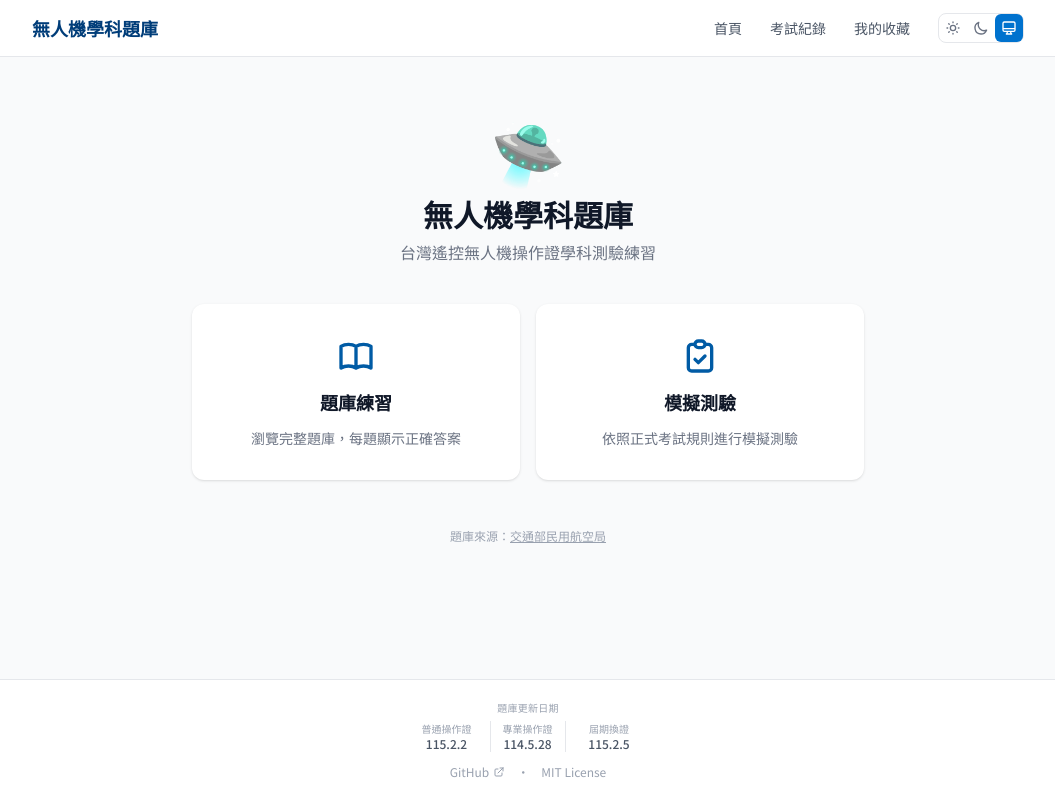
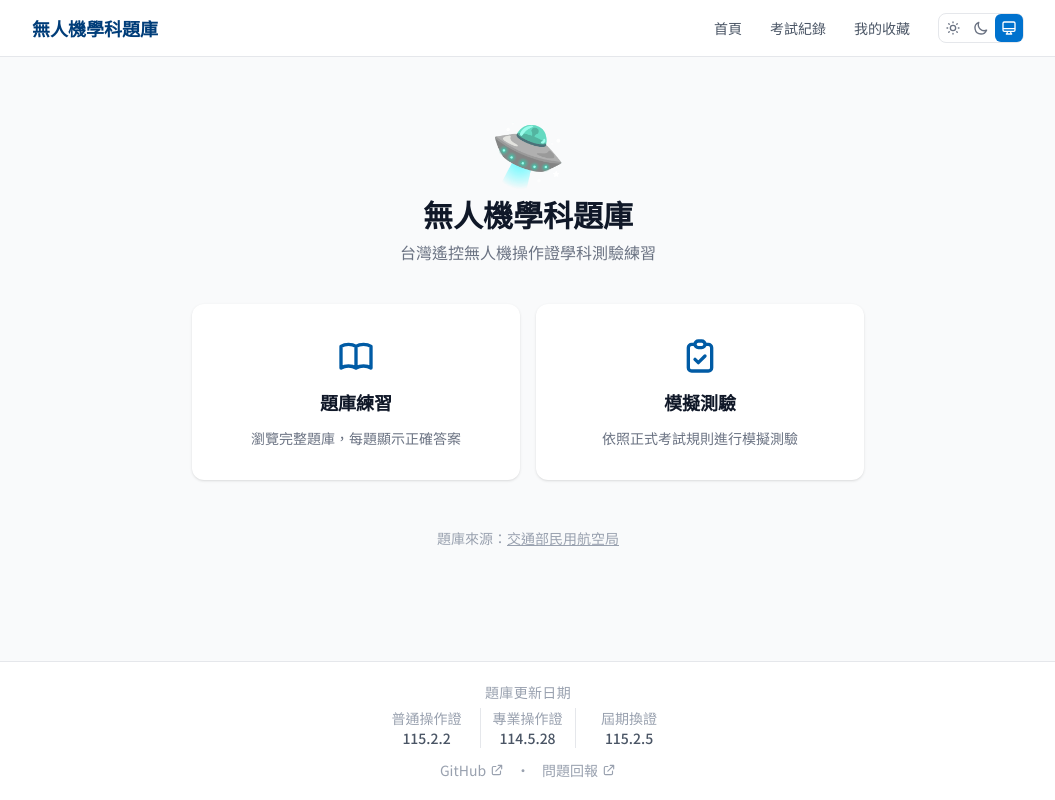
Before and after one commit to explooosion/drone-pilot-quiz, a React (Vite) app: page / in a window 1280 px wide. Shown: the whole page, without its empty margins (112-1167 px from the left). Built offline with nearby package versions, Linux system fonts and the light colour scheme.

Commit message:
feat: swipe gestures, centered question nav, footer links, no text-xs, Noto Sans TC

```diff
--- a/src/components/layout/Footer.tsx
+++ b/src/components/layout/Footer.tsx
@@ -17,14 +17,14 @@ export function Footer() {
       <div className="mx-auto flex max-w-5xl flex-col items-center gap-3 text-center">
         {/* Update dates — 3-column grid, never wraps */}
         <div>
-          <p className="mb-1.5 text-[10px] tracking-wide text-gray-400 uppercase dark:text-gray-600">
+          <p className="mb-1.5 text-sm tracking-wide text-gray-400 dark:text-gray-600">
             題庫更新日期
           </p>
           <div className="grid grid-cols-3 divide-x divide-gray-200 dark:divide-gray-700">
             {DATES.map(({ label, date }) => (
               <div key={label} className="px-3 first:pl-0 last:pr-0">
-                <p className="text-[10px] text-gray-400 dark:text-gray-500">{label}</p>
-                <p className="text-xs font-medium text-gray-600 tabular-nums dark:text-gray-300">
+                <p className="text-sm text-gray-400 dark:text-gray-500">{label}</p>
+                <p className="text-sm font-medium text-gray-600 tabular-nums dark:text-gray-300">
                   {date}
                 </p>
               </div>
@@ -33,7 +33,7 @@ export function Footer() {
         </div>
 
         {/* Links */}
-        <div className="flex items-center gap-3 text-xs text-gray-400 dark:text-gray-500">
+        <div className="flex items-center gap-3 text-sm text-gray-400 dark:text-gray-500">
           <a
             href="https://github.com/explooosion/drone-pilot-quiz"
             target="_blank"
@@ -41,10 +41,18 @@ export function Footer() {
             className="inline-flex items-center gap-1 transition-colors hover:text-gray-600 dark:hover:text-gray-300"
           >
             GitHub
-            <HiOutlineExternalLink className="size-3" />
+            <HiOutlineExternalLink className="size-3.5" />
           </a>
           <span>·</span>
-          <span>MIT License</span>
+          <a
+            href="https://github.com/explooosion/drone-pilot-quiz/issues"
+            target="_blank"
+            rel="noopener noreferrer"
+            className="inline-flex items-center gap-1 transition-colors hover:text-gray-600 dark:hover:text-gray-300"
+          >
+            問題回報
+            <HiOutlineExternalLink className="size-3.5" />
+          </a>
         </div>
       </div>
     </footer>
--- a/src/components/quiz/QuestionCard.tsx
+++ b/src/components/quiz/QuestionCard.tsx
@@ -56,7 +56,7 @@ export function QuestionCard({
             第 {questionNumber} / {totalQuestions} 題
           </span>
           {mode === 'practice' && isRead && (
-            <span className="inline-flex items-center gap-1 text-xs text-gray-400 dark:text-gray-500">
+            <span className="inline-flex items-center gap-1 text-sm text-gray-400 dark:text-gray-500">
               <HiCheck className="h-3.5 w-3.5" />
               已讀
             </span>
--- /dev/null
+++ b/src/hooks/useSwipe.ts
@@ -0,0 +1,44 @@
+import { useCallback, useRef } from 'react';
+import type React from 'react';
+
+interface SwipeHandlers {
+  onTouchStart: (e: React.TouchEvent) => void;
+  onTouchEnd: (e: React.TouchEvent) => void;
+}
+
+/**
+ * Returns touch handlers that fire onSwipeLeft / onSwipeRight when
+ * a horizontal swipe exceeds the threshold (default 50 px).
+ * Vertical-dominant gestures (scrolling) are ignored.
+ */
+export function useSwipe(
+  onSwipeLeft: () => void,
+  onSwipeRight: () => void,
+  threshold = 50,
+): SwipeHandlers {
+  const startX = useRef<number | null>(null);
+  const startY = useRef<number | null>(null);
+
+  const onTouchStart = useCallback((e: React.TouchEvent) => {
+    startX.current = e.touches[0].clientX;
+    startY.current = e.touches[0].clientY;
+  }, []);
+
+  const onTouchEnd = useCallback(
+    (e: React.TouchEvent) => {
+      if (startX.current === null || startY.current === null) return;
+      const dx = e.changedTouches[0].clientX - startX.current;
+      const dy = e.changedTouches[0].clientY - startY.current;
+      startX.current = null;
+      startY.current = null;
+      // Ignore when vertical scroll dominates
+      if (Math.abs(dy) > Math.abs(dx)) return;
+      if (Math.abs(dx) < threshold) return;
+      if (dx < 0) onSwipeLeft();
+      else onSwipeRight();
+    },
+    [onSwipeLeft, onSwipeRight, threshold],
+  );
+
+  return { onTouchStart, onTouchEnd };
+}
--- a/src/index.css
+++ b/src/index.css
@@ -3,6 +3,9 @@
 @custom-variant dark (&:where(.dark, .dark *));
 
 @theme {
+  /* Noto Sans TC as the canonical sans-serif font */
+  --font-sans: 'Noto Sans TC', -apple-system, BlinkMacSystemFont, 'Segoe UI', Roboto, sans-serif;
+
   /* CAA 交通部民用航空局 Design System */
   --color-primary-50: #e8f0fa;
   --color-primary-100: #c5d9f2;
--- a/src/pages/BookmarksPage.tsx
+++ b/src/pages/BookmarksPage.tsx
@@ -98,7 +98,7 @@ export function BookmarksPage() {
           {filtered.map((item) => (
             <div key={`${item.bankType}-${item.question.id}`}>
               <div className="mb-1 flex items-center gap-2">
-                <span className="rounded-full bg-gray-100 px-2.5 py-0.5 text-xs text-gray-500 dark:bg-gray-800 dark:text-gray-400">
+                <span className="rounded-full bg-gray-100 px-2.5 py-0.5 text-sm text-gray-500 dark:bg-gray-800 dark:text-gray-400">
                   {BANK_LABELS[item.bankType]}
                 </span>
               </div>
--- a/src/pages/CategorySelectPage.tsx
+++ b/src/pages/CategorySelectPage.tsx
@@ -43,7 +43,7 @@ export function CategorySelectPage() {
                 </span>
               )}
               {isExam && (
-                <span className="text-xs text-gray-400 dark:text-gray-500">
+                <span className="text-sm text-gray-400 dark:text-gray-500">
                   及格分數 {config.passScore} 分
                 </span>
               )}
--- a/src/pages/ExamHistoryPage.tsx
+++ b/src/pages/ExamHistoryPage.tsx
@@ -71,7 +71,7 @@ export function ExamHistoryPage() {
                   {BANK_LABELS[record.type]}
                 </span>
                 <span
-                  className={`rounded-full px-2 py-0.5 text-xs font-semibold ${
+                  className={`rounded-full px-2 py-0.5 text-sm font-semibold ${
                     record.passed
                       ? 'bg-green-100 text-green-700 dark:bg-green-900 dark:text-green-300'
                       : 'bg-red-100 text-red-700 dark:bg-red-900 dark:text-red-300'
--- a/src/pages/ExamPage.tsx
+++ b/src/pages/ExamPage.tsx
@@ -2,6 +2,7 @@ import { useCallback, useEffect, useMemo, useState } from 'react';
 import { useNavigate, useParams } from 'react-router-dom';
 import type { QuestionBankType } from '../types';
 import { useExam } from '../hooks/useExam';
+import { useSwipe } from '../hooks/useSwipe';
 import { EXAM_CONFIGS, BANK_LABELS } from '../utils/exam-config';
 import { QuestionCard } from '../components/quiz/QuestionCard';
 import { ProgressBar } from '../components/quiz/ProgressBar';
@@ -31,6 +32,8 @@ export function ExamPage() {
   } = useExam(bankType);
 
   const [showSubmitDialog, setShowSubmitDialog] = useState(false);
+
+  const swipeHandlers = useSwipe(nextQuestion, prevQuestion);
 
   const answeredCount = answers.size;
   const unansweredCount = questions.length - answeredCount;
@@ -158,8 +161,8 @@ export function ExamPage() {
         answeredCount={answeredCount}
       />
 
-      {/* Question */}
-      <div className="mt-6">
+      {/* Question — swipe left = next, swipe right = prev */}
+      <div className="mt-6 touch-pan-y select-none" {...swipeHandlers}>
         <QuestionCard
           question={question}
           questionNumber={currentIndex + 1}
--- a/src/pages/ExamResultPage.tsx
+++ b/src/pages/ExamResultPage.tsx
@@ -55,7 +55,7 @@ export function ExamResultPage() {
             <span className="text-3xl font-bold text-gray-900 dark:text-gray-100">
               {record.score}
             </span>
-            <span className="text-xs text-gray-500 dark:text-gray-400">分</span>
+            <span className="text-sm text-gray-500 dark:text-gray-400">分</span>
           </div>
         </div>
 
@@ -145,7 +145,7 @@ function StatCard({ label, value }: { label: string; value: string }) {
   return (
     <div className="rounded-xl bg-white p-4 text-center shadow-sm dark:bg-gray-900">
       <p className="text-lg font-bold text-gray-900 dark:text-gray-100">{value}</p>
-      <p className="mt-1 text-xs text-gray-500 dark:text-gray-400">{label}</p>
+      <p className="mt-1 text-sm text-gray-500 dark:text-gray-400">{label}</p>
     </div>
   );
 }
--- a/src/pages/HomePage.tsx
+++ b/src/pages/HomePage.tsx
@@ -54,7 +54,7 @@ export function HomePage() {
       </div>
 
       {/* Source */}
-      <p className="mt-12 text-xs text-gray-400 dark:text-gray-500">
+      <p className="mt-12 text-sm text-gray-400 dark:text-gray-500">
         題庫來源：
         <a
           href="https://www.caa.gov.tw"
--- a/src/pages/PracticePage.tsx
+++ b/src/pages/PracticePage.tsx
@@ -3,6 +3,7 @@ import { useParams } from 'react-router-dom';
 import type { QuestionBankType } from '../types';
 import { useQuestions } from '../hooks/useQuestions';
 import { useProgress } from '../hooks/useProgress';
+import { useSwipe } from '../hooks/useSwipe';
 import { BANK_LABELS } from '../utils/exam-config';
 import { getStorageItem, setStorageItem, STORAGE_KEYS } from '../utils/storage';
 import { QuestionCard } from '../components/quiz/QuestionCard';
@@ -41,6 +42,11 @@ export function PracticePage() {
     });
   }, [currentIndex, questions, bankType]);
 
+  const swipeHandlers = useSwipe(
+    () => setCurrentIndex(Math.min(currentIndex + 1, questions.length - 1)),
+    () => setCurrentIndex(Math.max(currentIndex - 1, 0)),
+  );
+
   if (loading || questions.length === 0) {
     return (
       <div className="flex items-center justify-center py-24 text-gray-500 dark:text-gray-400">
@@ -60,8 +66,8 @@ export function PracticePage() {
 
       <ProgressBar current={currentIndex + 1} total={questions.length} />
 
-      {/* Card */}
-      <div className="mt-6">
+      {/* Card — swipe left = next, swipe right = prev */}
+      <div className="mt-6 touch-pan-y select-none" {...swipeHandlers}>
         <QuestionCard
           question={question}
           questionNumber={currentIndex + 1}
```
Also changed, not shown: src/components/quiz/QuestionNav.tsx (+9 -3 lines).
